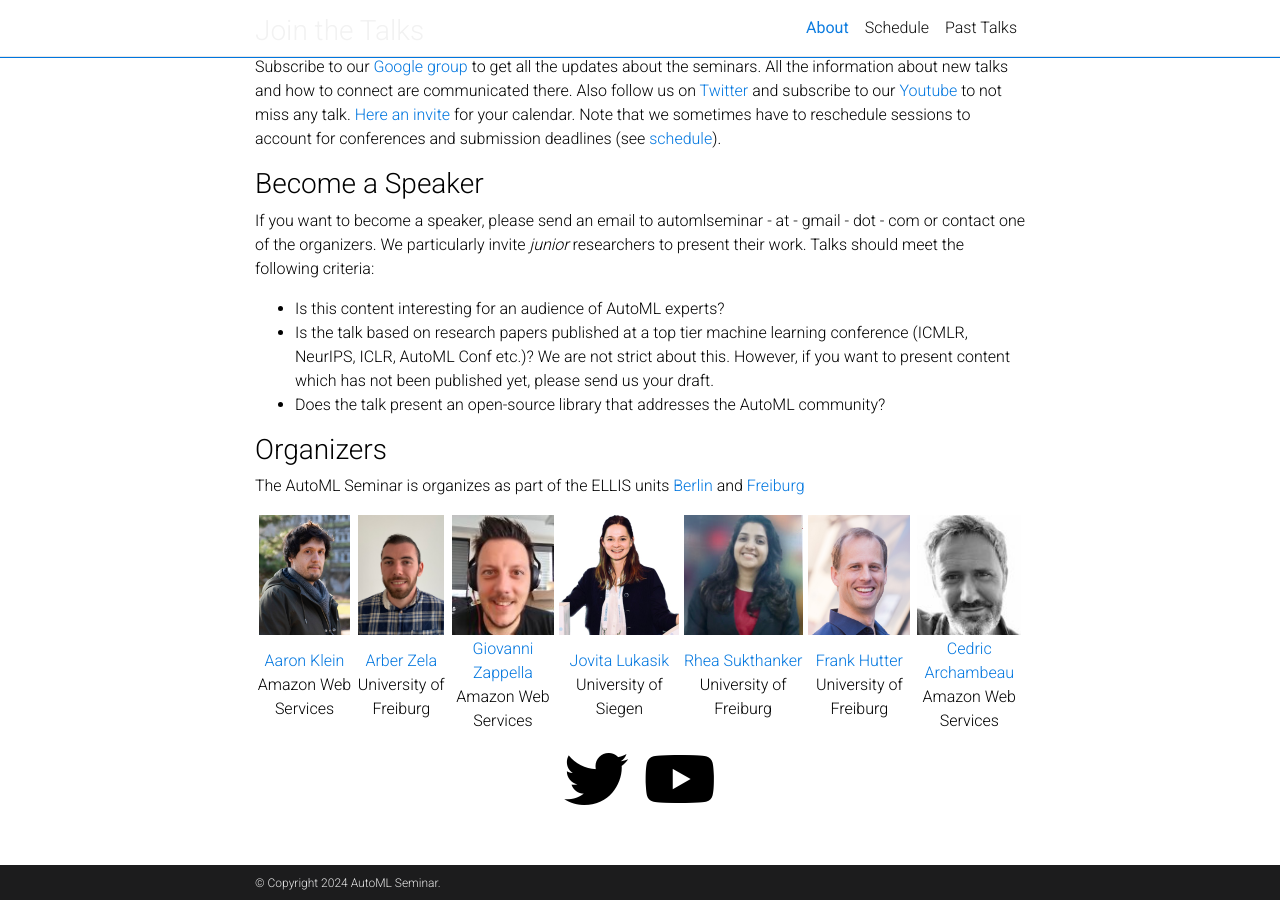
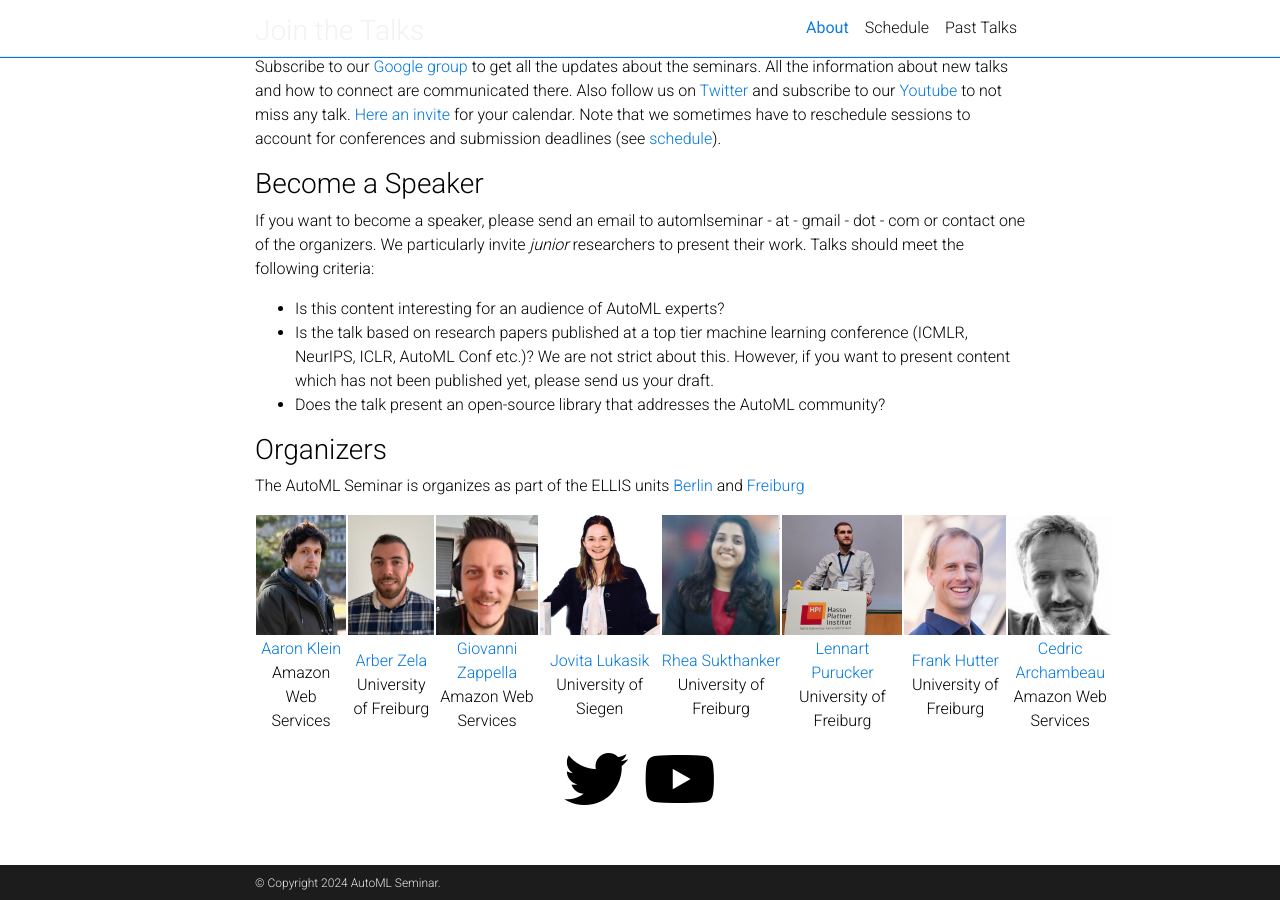
Before and after one commit to AutoML-Seminars/AutoML-Seminars.github.io, a Jekyll site: the page built from _pages/about.md, in a window 1280 px wide and 900 px high, scrolled down 509 px. Built offline with Jekyll 4.4.1, drawn with Linux system fonts in a browser that asks for light colours; comment, search, counter and statistics services are not loaded; a style sheet for code colours, icons or effects is not loaded.

Commit message:
Add lennart to about

```diff
--- a/_pages/about.md
+++ b/_pages/about.md
@@ -49,6 +49,7 @@ The AutoML Seminar is organizes as part of the ELLIS units [Berlin](https://elli
     <td style="text-align:center"><img src="assets/img/giovanni.jpg" height="120"></td>
     <td style="text-align:center"><img src="assets/img/jovita_2.jpg" height="120"></td>
     <td style="text-align:center"><img src="assets/img/rhea.jpg" height="120"></td>
+    <td style="text-align:center"><img src="assets/img/lennart.jpg" height="120"></td>
     <td style="text-align:center"><img src="assets/img/frank.jpg" height="120"></td>
     <td style="text-align:center"><img src="assets/img/cedric.jpg" height="120"></td>
   </tr>
@@ -58,6 +59,7 @@ The AutoML Seminar is organizes as part of the ELLIS units [Berlin](https://elli
     <td style="text-align:center"><a href="https://giovannizappella.github.io/">Giovanni Zappella</a> <br>Amazon Web Services</td>
     <td style="text-align:center"><a href="https://jovitalukasik.github.io//">Jovita Lukasik</a> <br> University of Siegen</td>
     <td style="text-align:center"><a href="https://ml.informatik.uni-freiburg.de/profile/sukthanker/">Rhea Sukthanker </a> <br> University of Freiburg</td>
+    <td style="text-align:center"><a href="https://ml.informatik.uni-freiburg.de/profile/purucker/">Lennart Purucker </a> <br> University of Freiburg</td>
     <td style="text-align:center"><a href="https://ml.informatik.uni-freiburg.de/profile/hutter/">Frank Hutter</a> <br> University of Freiburg</td>
     <td style="text-align:center"><a href="http://www0.cs.ucl.ac.uk/staff/c.archambeau/">Cedric Archambeau</a> <br> Amazon Web Services</td>
 
```
